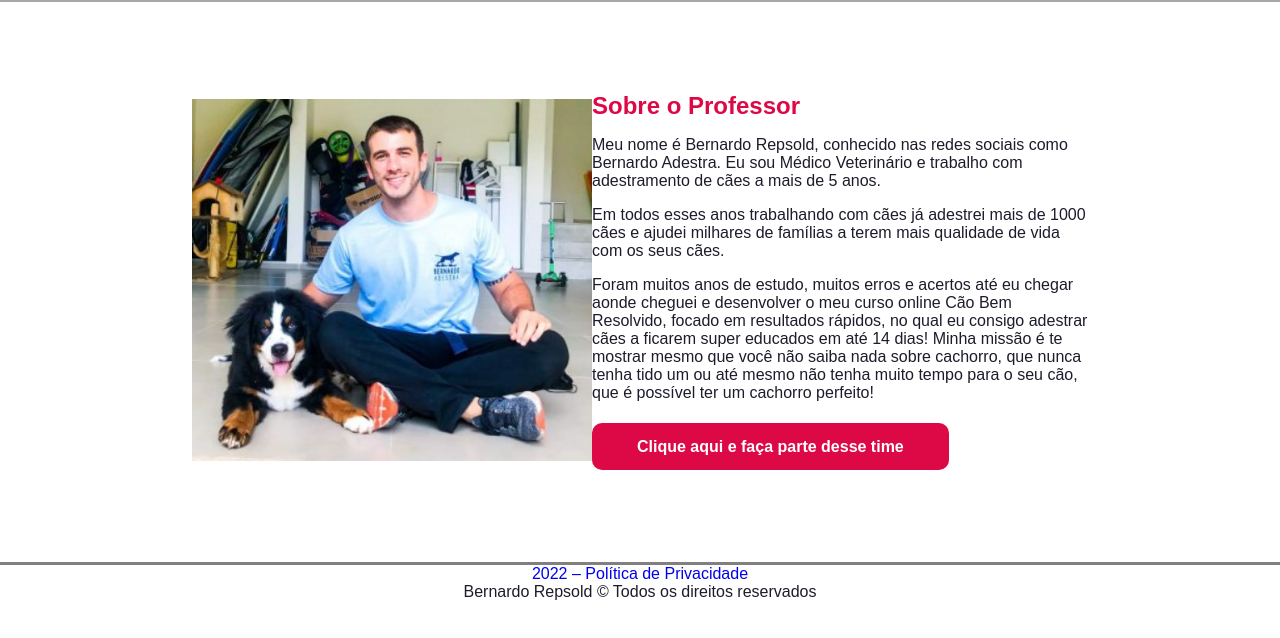
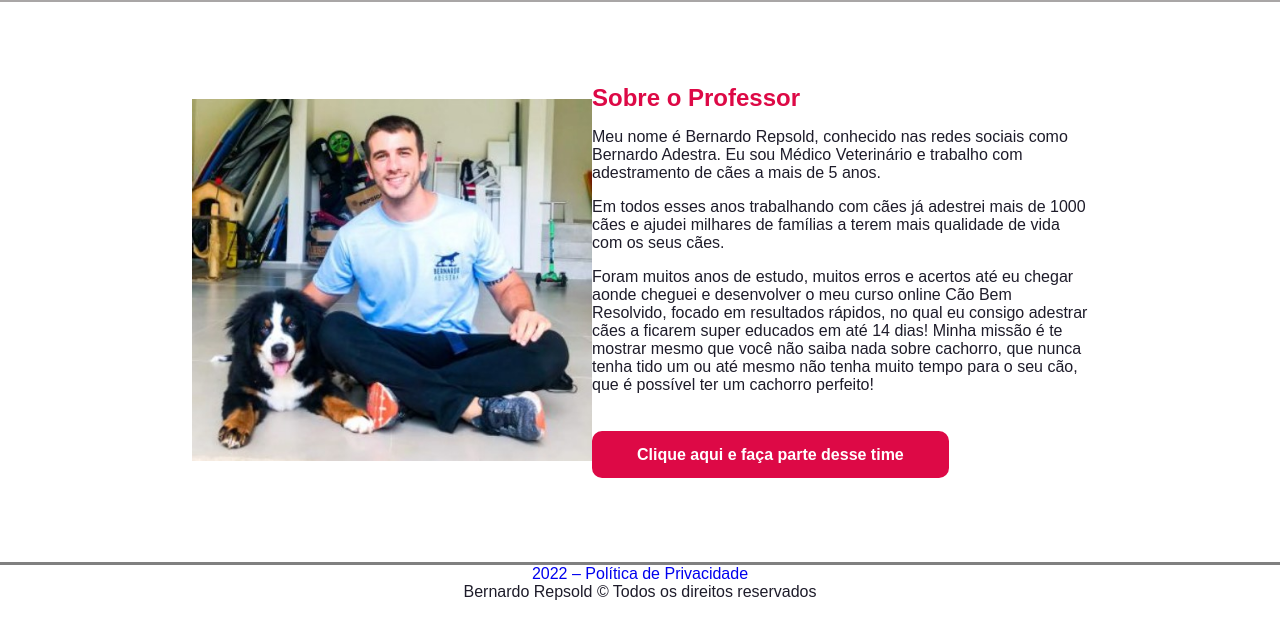
Before and after one commit to mercadodigtal/caobemresolvido, a plain HTML site: page index.html in a window 1280 px wide. Shown: the part 100-738 px from the top of the page. Drawn offline with Linux system fonts and the light colour scheme.

Commit message:
Update index.html
edição de texto

```diff
--- a/index.html
+++ b/index.html
@@ -41,7 +41,7 @@
                     ter um cachorro perfeito!
                 <br/><br/><br/>
 
-                <a href="https://go.hotmart.com/I75814963U" class="home-btn">Clique aqui e faça parte desse time</a></p>
+                <p><a href="https://go.hotmart.com/I75814963U" class="home-btn">Clique aqui e faça parte desse time</a></p>
             </div>
         </section>
 
```
